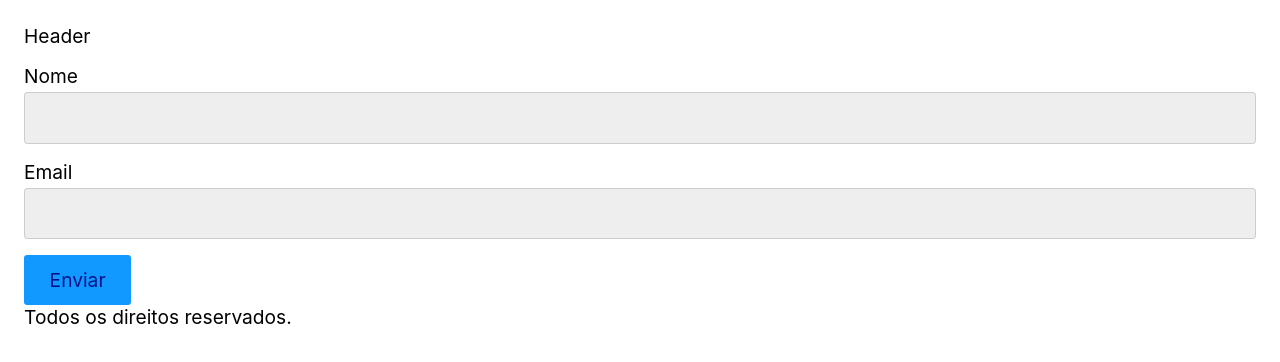
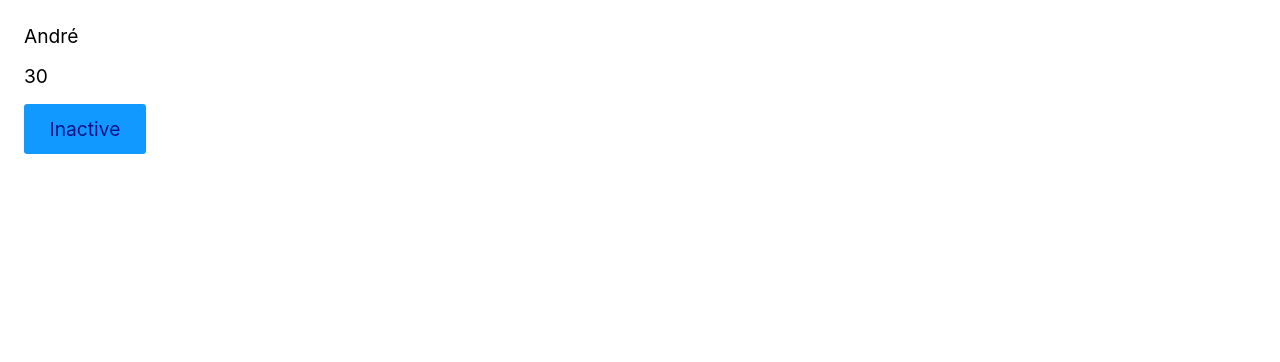
Before and after one commit to johndiegodeoliveirasilva/appreact, a React (Create React App) app: page / in a window 1280 px wide. Shown: the top 362 px of the page. Built offline with nearby package versions, Linux system fonts and the light colour scheme.

Commit message:
update!!

```diff
--- a/src/App.js
+++ b/src/App.js
@@ -1,27 +1,22 @@
 import React from 'react';
-import Footer from './Footer';
-import Form from './Form/Form';
-import Header from './Header';
-
-const Teste = () => {
-  const active = false;
-  if (active) {
-    return <p>Teste</p>;
-  } else {
-    return null;
-  }
-}
 
 const App = () => {
+  const [active, setActve] = React.useState(false);
+  const [data, setData] = React.useState({ name: 'André', year: 30 });
+
+
+  function handleClick() {
+    setActve(!active)
+  }
+
   return (
     <>
-      <Teste/>
-      <Header/>
-      <Form/>
-      <Footer/>
+    <p>{data.name}</p>
+    <p>{data.year}</p>
+    <button onClick={handleClick}>{active ? "Active" : "Inactive"}</button>
     </>
-
   );
 };
 
+
 export default App;
--- a/src/Footer.js
+++ /dev/null
@@ -1,9 +0,0 @@
-import React from 'react'
-
-const Footer = () => {
-  return (
-    <footer>Todos os direitos reservados.</footer>
-  )
-}
-
-export default Footer
--- a/src/Header.js
+++ /dev/null
@@ -1,7 +0,0 @@
-import React from "react";
-
-const Header = () => {
-  return <header>Header</header>
-}
-
-export default Header;
```
